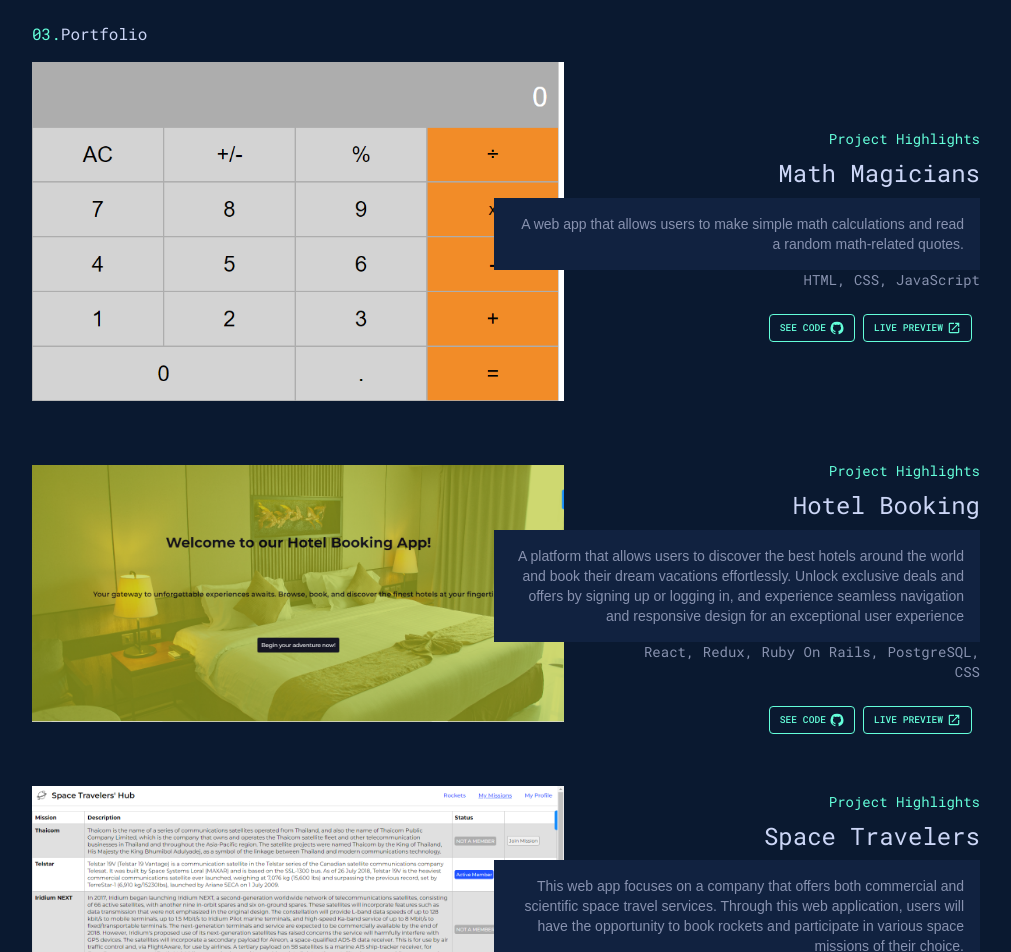
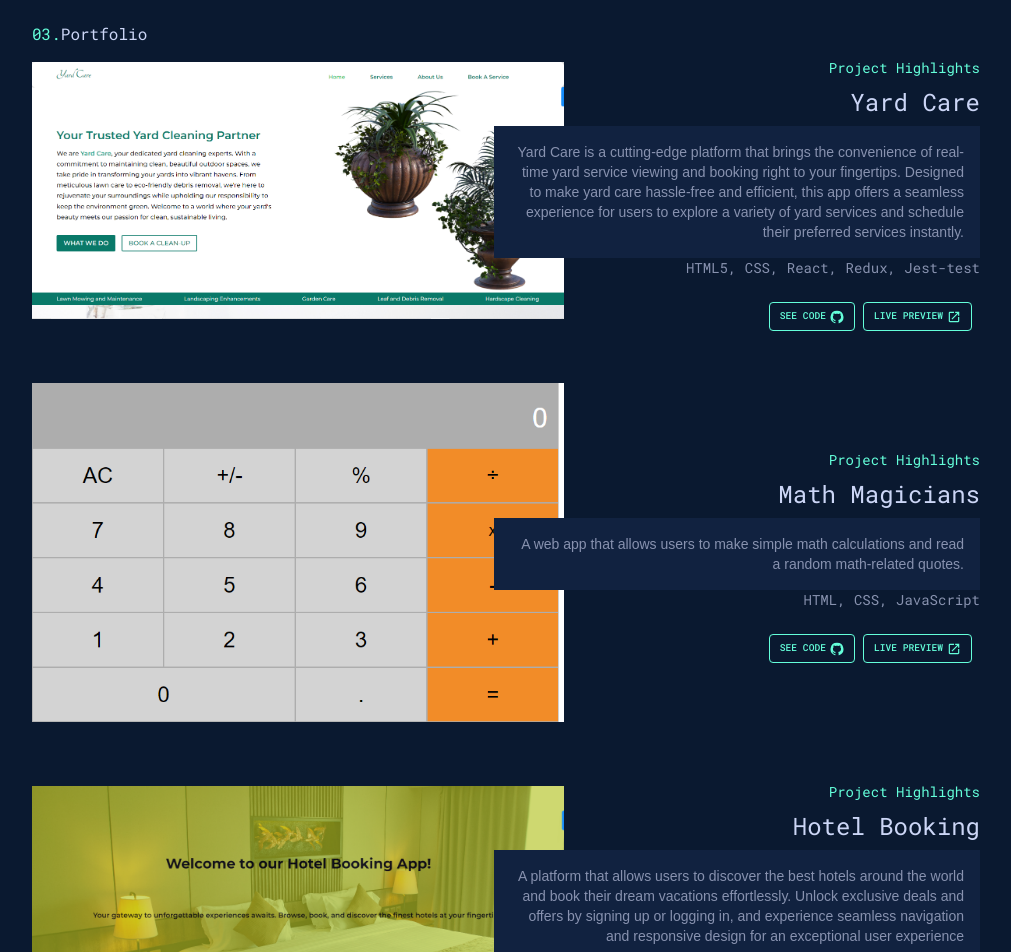
Before and after one commit to Amen-Musingarimi/portfolio, a React (Create React App) app: page /#home in a window 1280 px wide. Shown: the part 1500-2452 px from the top of the page, without its empty margins (120-1131 px from the left). Built offline with nearby package versions, Linux system fonts and the light colour scheme.

Commit message:
Add new project

```diff
--- a/src/projects/data.js
+++ b/src/projects/data.js
@@ -5,7 +5,7 @@ import calculatorImage from '../assets/projects/calculator.png';
 import hotelAppImage from '../assets/projects/hotel-booking-app.png';
 import concertImage from '../assets/projects/musicalconcert.png';
 import recipeImage from '../assets/projects/recipeapp.png';
-import spaceTravelersImage from '../assets/projects/spacetravelers.png';
+import yardCare from '../assets/projects/yard-care.png';
 
 const data = {
   skills: [
@@ -20,6 +20,15 @@ const data = {
     },
   ],
   projects: [
+    {
+      project_name: 'Yard Care',
+      project_live_link: 'https://yard-care.netlify.app/',
+      project_description:
+        'Yard Care is a cutting-edge platform that brings the convenience of real-time yard service viewing and booking right to your fingertips. Designed to make yard care hassle-free and efficient, this app offers a seamless experience for users to explore a variety of yard services and schedule their preferred services instantly.',
+      project_image: yardCare,
+      project_tech: 'HTML5, CSS, React, Redux, Jest-test',
+      project_link: 'https://github.com/Amen-Musingarimi/yard-care.git',
+    },
     {
       project_name: 'Math Magicians',
       project_live_link: 'https://math-magicians-pi.vercel.app/calculator',
@@ -38,16 +47,6 @@ const data = {
       project_tech: 'React, Redux, Ruby On Rails, PostgreSQL, CSS',
       project_link:
         'https://github.com/Amen-Musingarimi/hotel-booking-app-backend.git',
-    },
-    {
-      project_name: 'Space Travelers',
-      project_live_link: 'https://space-travellers-hub-325d.onrender.com/',
-      project_description:
-        'This web app focuses on a company that offers both commercial and scientific space travel services. Through this web application, users will have the opportunity to book rockets and participate in various space missions of their choice.',
-      project_image: spaceTravelersImage,
-      project_tech: 'HTML5, CSS, React, Redux, Jest-test',
-      project_link:
-        'https://github.com/Amen-Musingarimi/space-travelers-hub.git',
     },
     {
       project_name: 'Recipe App',
```
Also changed, not shown: src/assets/projects/yard-care.png (added).
